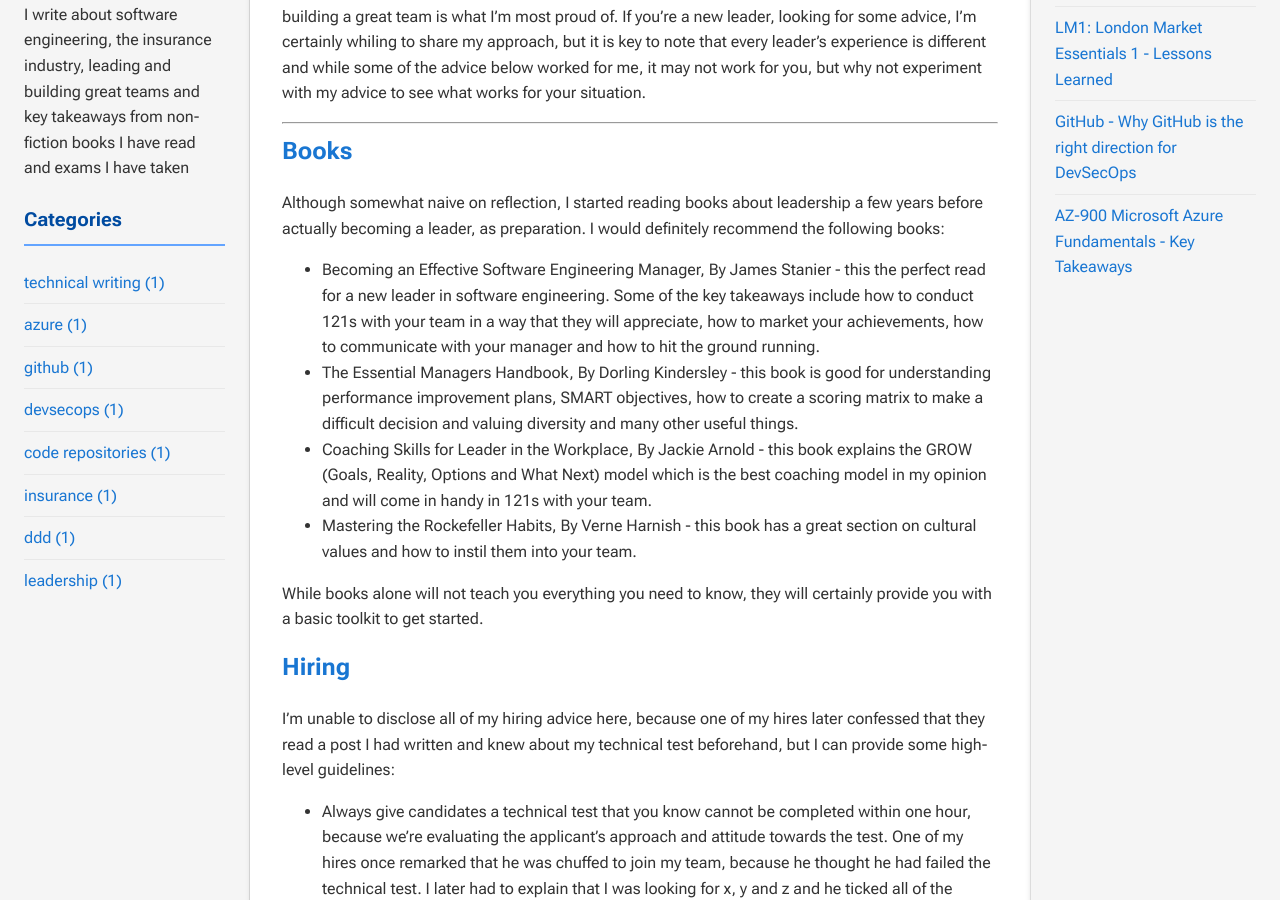
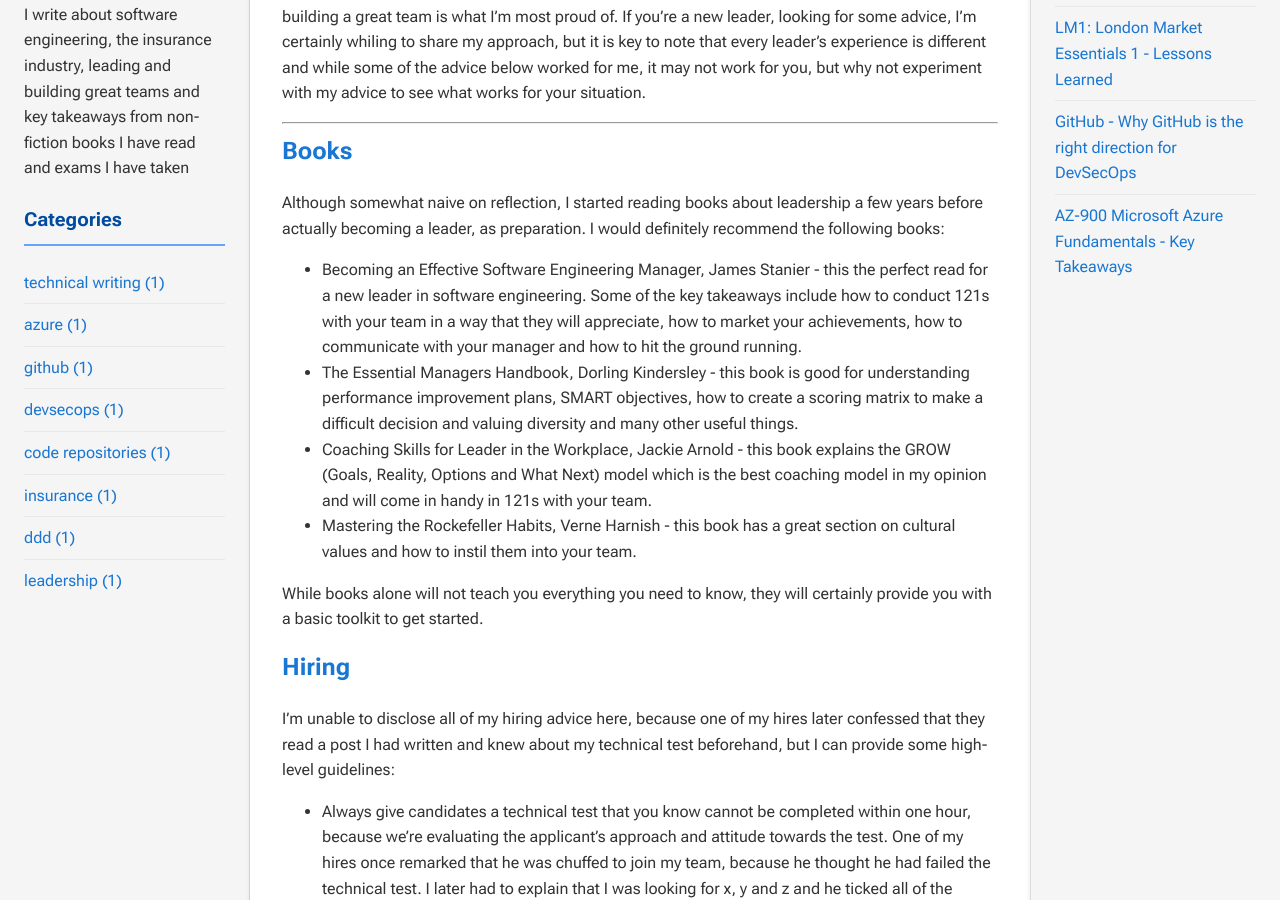
Before and after one commit to dazstaffs/blog, a Jekyll site: the page built from _posts/2025-08-20-BuildingGreatTeams.md, in a window 1280 px wide and 900 px high, scrolled down 360 px. Built offline with Jekyll 4.4.1, drawn with Linux system fonts in a browser that asks for light colours.

```diff
--- a/_posts/2025-08-20-BuildingGreatTeams.md
+++ b/_posts/2025-08-20-BuildingGreatTeams.md
@@ -13,10 +13,10 @@ Building a great team, is by far the greatest achievement of my career to date.
 
 Although somewhat naive on reflection, I started reading books about leadership a few years before actually becoming a leader, as preparation. I would definitely recommend the following books:
 
-- Becoming an Effective Software Engineering Manager, By James Stanier - this the perfect read for a new leader in software engineering. Some of the key takeaways include how to conduct 121s with your team in a way that they will appreciate, how to market your achievements, how to communicate with your manager and how to hit the ground running.
-- The Essential Managers Handbook, By Dorling Kindersley - this book is good for understanding performance improvement plans, SMART objectives, how to create a scoring matrix to make a difficult decision and valuing diversity and many other useful things.
-- Coaching Skills for Leader in the Workplace, By Jackie Arnold - this book explains the GROW (Goals, Reality, Options and What Next) model which is the best coaching model in my opinion and will come in handy in 121s with your team.
-- Mastering the Rockefeller Habits, By Verne Harnish - this book has a great section on cultural values and how to instil them into your team.
+- Becoming an Effective Software Engineering Manager, James Stanier - this the perfect read for a new leader in software engineering. Some of the key takeaways include how to conduct 121s with your team in a way that they will appreciate, how to market your achievements, how to communicate with your manager and how to hit the ground running.
+- The Essential Managers Handbook, Dorling Kindersley - this book is good for understanding performance improvement plans, SMART objectives, how to create a scoring matrix to make a difficult decision and valuing diversity and many other useful things.
+- Coaching Skills for Leader in the Workplace, Jackie Arnold - this book explains the GROW (Goals, Reality, Options and What Next) model which is the best coaching model in my opinion and will come in handy in 121s with your team.
+- Mastering the Rockefeller Habits, Verne Harnish - this book has a great section on cultural values and how to instil them into your team.
 
 While books alone will not teach you everything you need to know, they will certainly provide you with a basic toolkit to get started.
 
```
